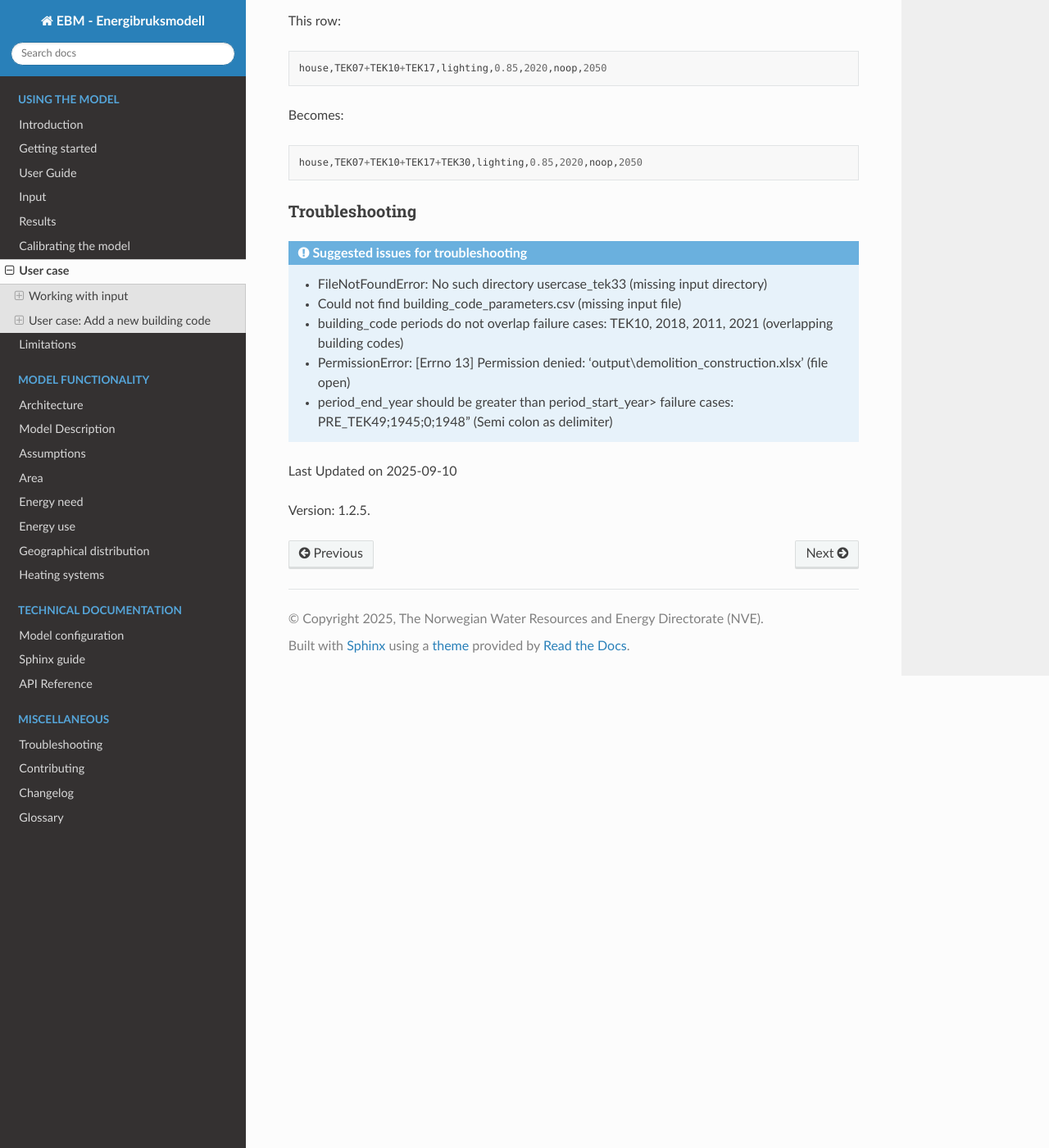
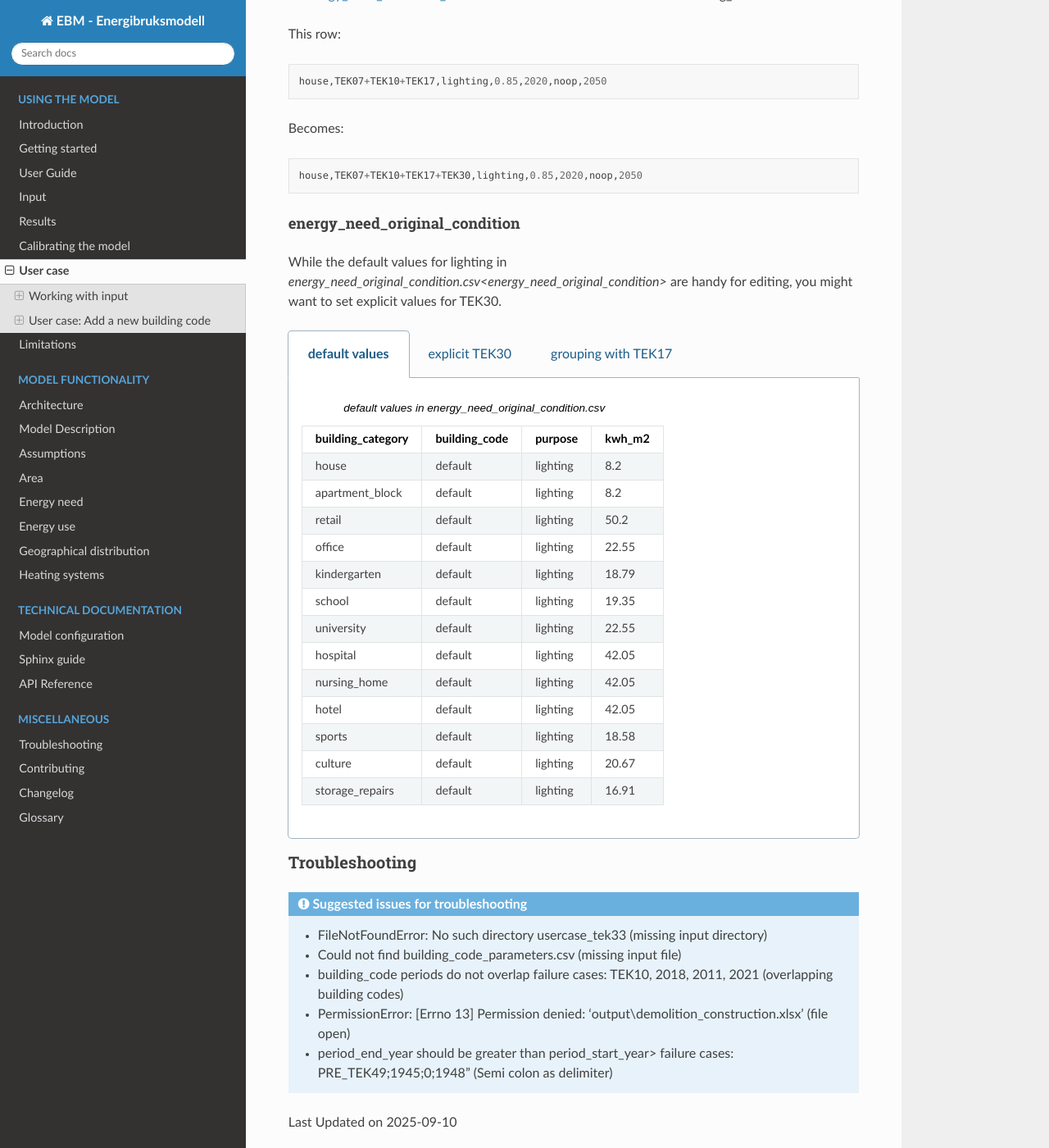
Before and after one commit to NVE/ebm, a Sphinx documentation site: the page built from docs/source/user_case.rst, in a window 1280 px wide and 1400 px high, scrolled down 5443 px. Shown: the whole window at 82% size. Built offline with Sphinx 7.4.7 and the Read the Docs theme 3.1.0, drawn with Linux system fonts in a browser that asks for light colours.

Commit message:
#3106 Add grouping and explicit values for energy_need_original_condition

```diff
--- a/docs/source/user_case.rst
+++ b/docs/source/user_case.rst
@@ -335,7 +335,8 @@
 
         Download `energy_need_original_condition.csv <_static/user_case/tek30/energy_need_original_condition.csv>`_ complete with all building codes.
 
-   For clarity, all energy needs have been sorted and rounded to two decimal places.
+
+For clarity, all energy needs have been sorted and rounded to two decimal places.
 
 
 Specify heating system shares
@@ -693,6 +694,69 @@
 
    house,TEK07+TEK10+TEK17+TEK30,lighting,0.85,2020,noop,2050
 
+energy_need_original_condition
+""""""""""""""""""""""""""""""
+
+While the default values for lighting in `energy_need_original_condition.csv<energy_need_original_condition>` are handy for editing, you might want to set explicit values for TEK30.
+
+.. tabs::
+
+   .. tab:: default values
+
+      .. csv-table:: default values in energy_need_original_condition.csv
+         :header: building_category,building_code,purpose,kwh_m2
+
+               house,default,lighting,8.2
+               apartment_block,default,lighting,8.2
+               retail,default,lighting,50.2
+               office,default,lighting,22.55
+               kindergarten,default,lighting,18.79
+               school,default,lighting,19.35
+               university,default,lighting,22.55
+               hospital,default,lighting,42.05
+               nursing_home,default,lighting,42.05
+               hotel,default,lighting,42.05
+               sports,default,lighting,18.58
+               culture,default,lighting,20.67
+               storage_repairs,default,lighting,16.91
+
+   .. tab:: explicit TEK30
+
+      .. csv-table:: Excerpt TEK30 lighting energy_need_original_condition.csv
+         :header: building_category,building_code,purpose,kwh_m2
+
+           house,TEK30,lighting,8
+           apartment_block,TEK30,lighting,8
+           retail,TEK30,lighting,50
+           office,TEK30,lighting,22
+           kindergarten,TEK30,lighting,18
+           school,TEK30,lighting,19
+           university,TEK30,lighting,22
+           hospital,TEK30,lighting,42
+           nursing_home,TEK30,lighting,42
+           hotel,TEK30,lighting,42
+           sports,TEK30,lighting,18
+           culture,TEK30,lighting,20
+           storage_repairs,TEK30,lighting,16
+
+   .. tab:: grouping with TEK17
+
+      Plus (+) can be used to combine the definition for multiple building categories and building codes
+
+      .. csv-table:: Excerpt TEK30+TEK17 lighting energy_need_original_condition.csv
+         :header: building_category,building_code,purpose,kwh_m2
+
+           **apartment_block+house**,*TEK17+TEK30*,lighting,8.2
+           retail,*TEK17+TEK30*,lighting,50.2
+           office,*TEK17+TEK30*,lighting,22.55
+           kindergarten,*TEK17+TEK30*,lighting,18.79
+           school,*TEK17+TEK30*,lighting,19.35
+           university,*TEK17+TEK30*,lighting,22.55
+           **hospital+nursing_home+hotel**,*TEK17+TEK30*,lighting,42.05
+           sports,*TEK17+TEK30*,lighting,18.58
+           culture,*TEK17+TEK30*,lighting,20.67
+           storage_repairs,*TEK17+TEK30*,lighting,16.91
+
 
 Troubleshooting
 +++++++++++++++
```
